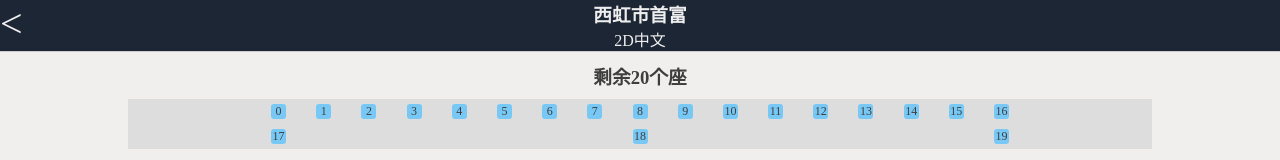
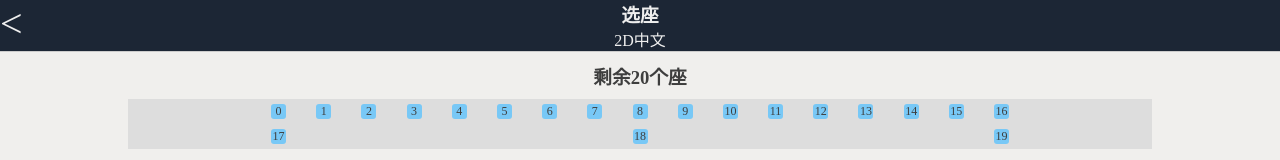
Before and after one commit to noFname/movieStores, a Vue app: page /#/buyTicket in a window 1280 px wide. Shown: the top 160 px of the page. Built offline with nearby package versions, Linux system fonts and the light colour scheme; what mint-ui would draw is missing.

Commit message:
更改路由跳转

```diff
--- a/src/components/common/pickSeat.vue
+++ b/src/components/common/pickSeat.vue
@@ -5,7 +5,7 @@
 	<div class="header">
 		<router-link tag="div" to="/detail/12345" class="back"> < </router-link>
 		<div class="hea">
-			<h3>西虹市首富</h3>
+			<h3>选座</h3>
 			<p>2D中文</p>
 		</div>
 		<div class="null"></div>
--- a/src/components/detailMovie.vue
+++ b/src/components/detailMovie.vue
@@ -167,6 +167,7 @@
 </template>
 
 <script>
+	import router from '../router'
 	import userComment from './common/userComment.vue'
 	import movieHeader from './common/movieHeader.vue'
 	import movieFooter from './common/movieFooter.vue'
@@ -191,6 +192,7 @@
 		methods:{
 			handleClick(){
 				console.log(this.$route.params.id)
+				router.push('/buyTicket')
 			}
 		},
 		mounted(){
```
